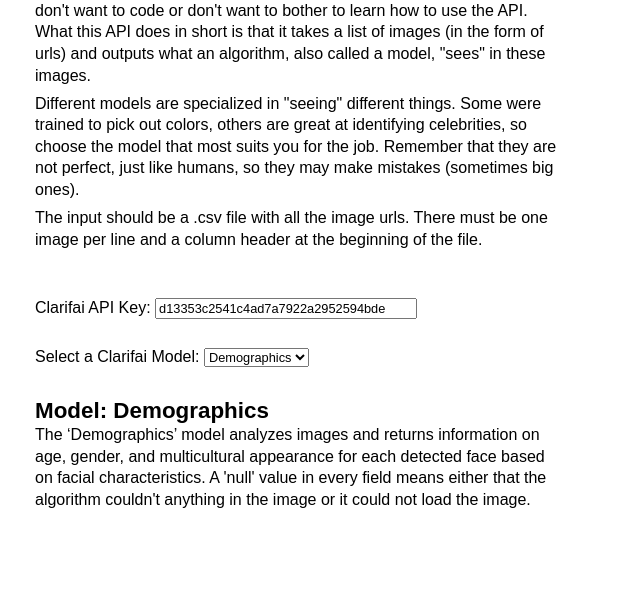
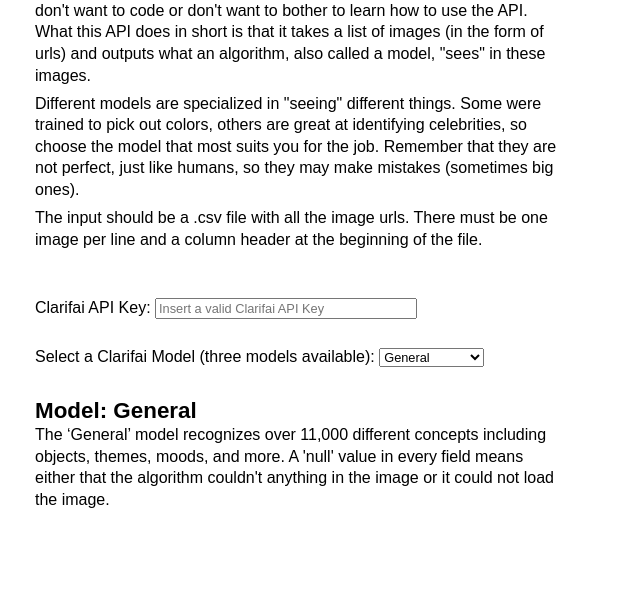
Before and after one commit to densitydesign/dd-image-tagging, a plain HTML site: page index.html in a window 1280 px wide. Shown: the part 158-761 px from the top of the page, without its empty margins (315-955 px from the left). Drawn offline with nearby package versions, Linux system fonts and the light colour scheme; a web font is replaced by a local one.

Commit message:
key removed

```diff
--- a/index.html
+++ b/index.html
@@ -22,24 +22,24 @@
     <main class="container">
         <div class="input__API">
             <label for="API-key">Clarifai API Key: </label>
-            <input type="text" id="API-key" value="d13353c2541c4ad7a7922a2952594bde" placeholder="Insert a valid Clarifai API Key" size="32">
+            <input type="text" id="API-key" value="" placeholder="Insert a valid Clarifai API Key" size="32">
         </div>
 
         <div class="input__model">
-            <label for="model-select">Select a Clarifai Model:</label>
+            <label for="model-select">Select a Clarifai Model (three models available):</label>
             <select id="model-select">
+                <option value="aaa03c23b3724a16a56b629203edc62c">General</option>
+                <option value="eeed0b6733a644cea07cf4c60f87ebb7">Color</option>
                 <option value="c0c0ac362b03416da06ab3fa36fb58e3">Demographics</option>
                 <!-- <option value="e0be3b9d6a454f0493ac3a30784001ff">Apparel</option>
                 <option value="e466caa0619f444ab97497640cefc4dc">Celebrity</option>
-                <option value="aaa03c23b3724a16a56b629203edc62c">General</option>
-                <option value="eeed0b6733a644cea07cf4c60f87ebb7">Color</option>
-
-                <option value="a403429f2ddf4b49b307e318f00e528b">Face Detection</option>
                 <option value="bd367be194cf45149e75f01d59f77ba7">Food</option>
                 <option value="d16f390eb32cad478c7ae150069bd2c6">Moderation</option>
                 <option value="e9576d86d2004ed1a38ba0cf39ecb4b1">NSFW</option>
                 <option value="fbefb47f9fdb410e8ce14f24f54b47ff">Textures and Patterns</option>
                 <option value="eee28c313d69466f836ab83287a54ed9">Travel</option> -->
+                <!-- To remove, useless -->
+                <!-- <option value="a403429f2ddf4b49b307e318f00e528b">Face Detection</option> -->
             </select>
         </div>
 
```
